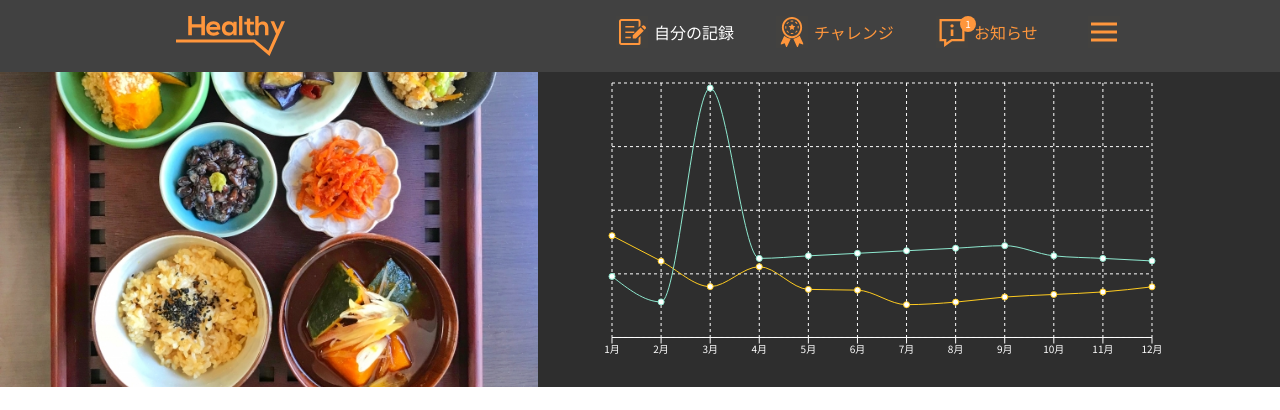
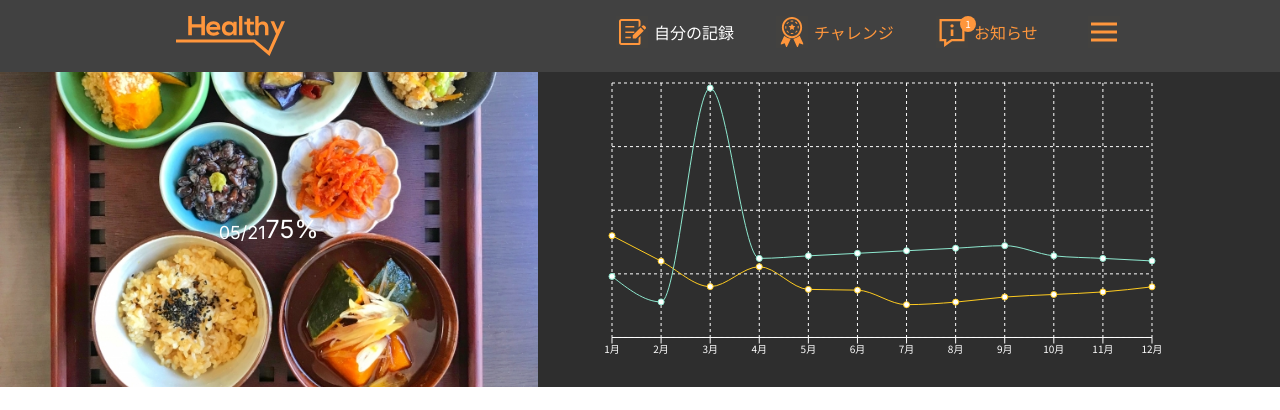
Before and after one commit to quyvx07/medical-app, a Next.js app: page / in a window 1280 px wide. Shown: the top 410 px of the page. Built offline with nearby package versions, Linux system fonts and the light colour scheme.

Commit message:
image home

```diff
--- a/src/app/page.js
+++ b/src/app/page.js
@@ -12,13 +12,25 @@ export default function Home() {
   return (
     <div>
       <div className="flex flex-row">
+        <div className={"relative w-[42%]"}>
           <BaseImage
-          className={"aspect-[540/316] w-[42%]"}
+            className={"aspect-[540/316]"}
             src={"/img/d01.jpg"}
             width={540}
             height={316}
             style={{ objectFit: "cover" }}
           />
+          <div
+            className={
+              "absolute top-[50%] left-[50%] translate-x-[-50%] translate-y-[-50%] flex flex-row justify-center items-end text-white"
+            }
+          >
+            <span className="text-lg font-inter font-normal">05/21</span>
+            <span className="text-2xl-25 leading-[3rem] font-inter font-normal">
+              75%
+            </span>
+          </div>
+        </div>
         <div className="flex-1">
           <Chart />
         </div>
```
Lines whose indentation alone changed are shown as unchanged.
